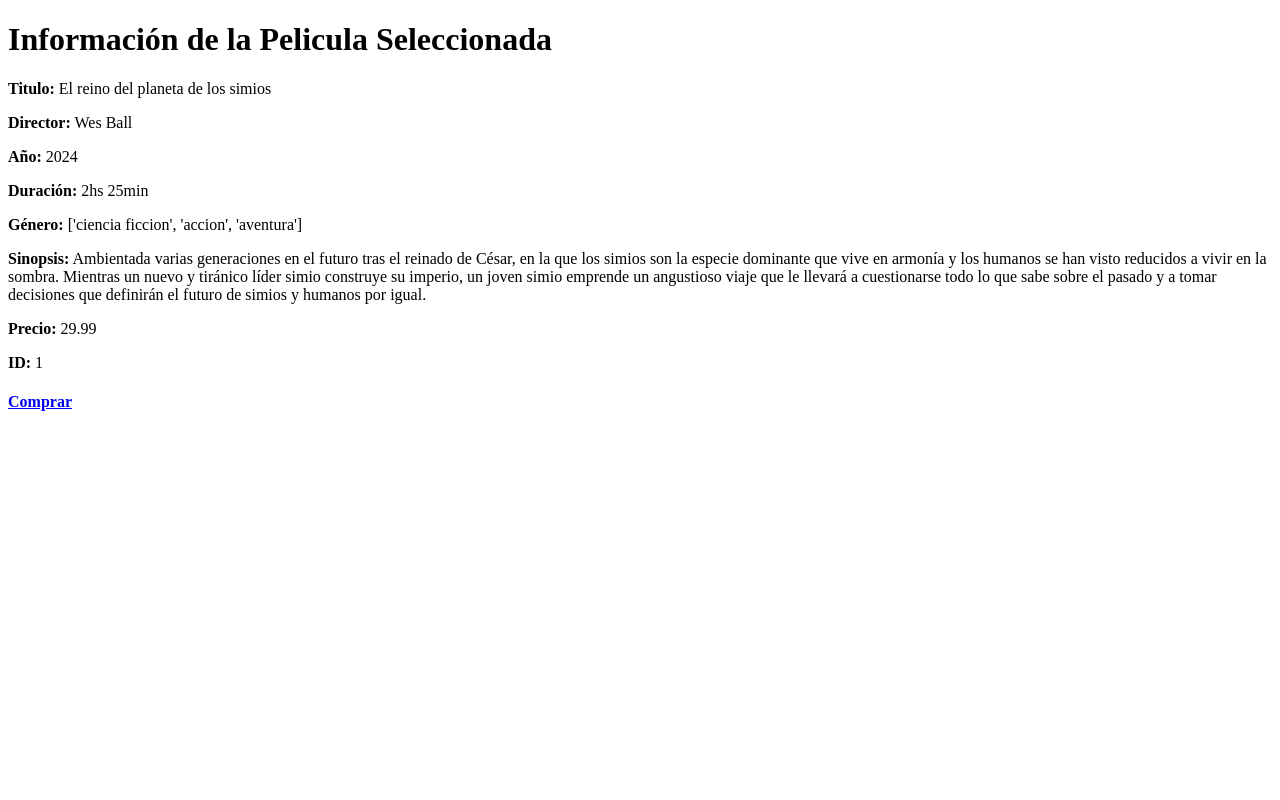
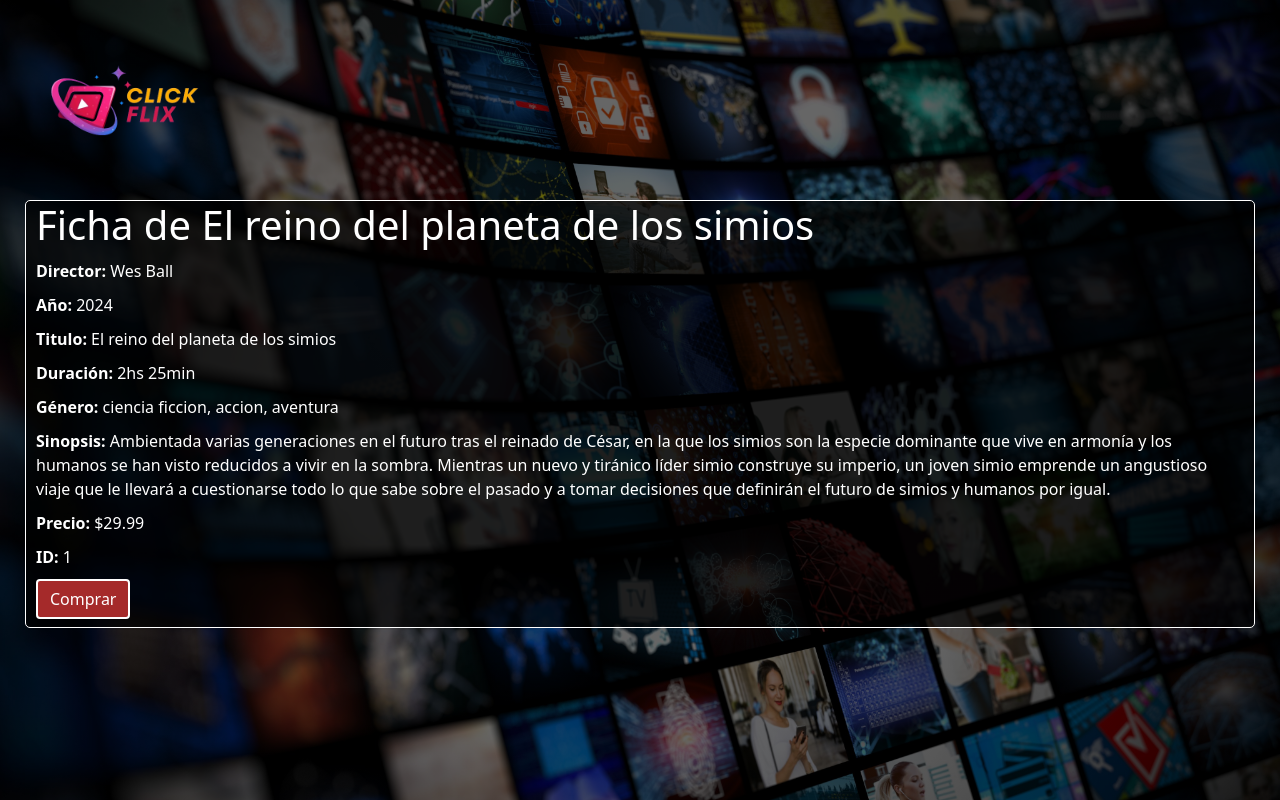
Before and after one commit to ezedesa/clickflix, a Django app: page /web/ver_pelicula/1 in a window 1280 px wide. Run offline with Django 4.2, Linux system fonts and the light colour scheme.

Commit message:
ver_pelicula.html hereda de base.html y tiene su archivo de estilo ver_pelicula.css

```diff
--- /dev/null
+++ b/project24/web/static/web/css/ver_pelicula.css
@@ -0,0 +1,24 @@
+#main-ver-pelicula{
+    margin: 0 25px 10px 25px;
+    padding: 0 10px;
+    border: 1px solid white;
+    border-radius: 5px;
+    background-color: rgba(0, 0, 0, 0.7);
+}
+
+#main-ver-pelicula p {
+    margin: 10px 0;
+}
+
+#boton-comprar{
+    border: 2px solid white;
+    background-color: brown;
+    color: white;
+    transition: background-color 0.3s ease;
+}
+
+#boton-comprar:hover{
+    background-color: white;
+    color: brown;
+    border-color: brown;
+}
--- a/project24/web/templates/web/ver_pelicula.html
+++ b/project24/web/templates/web/ver_pelicula.html
@@ -1,23 +1,26 @@
-<!DOCTYPE html>
-<html lang="es">
-<head>
-    <meta charset="UTF-8">
-    <meta name="viewport" content="width=device-width, initial-scale=1.0">
-    <title>Index Peliculas</title>
-</head>
-<body>
+{% extends "web/base.html" %}
+{% load static %}
 
-    <h1>Información de la Pelicula Seleccionada</h1>
-    <p><strong>Titulo:</strong> {{pelicula.titulo}}</p>
-    <p><strong>Director:</strong> {{pelicula.director}} </p>
-    <p><strong>Año:</strong> {{pelicula.anio}} </p>
-    <p><strong>Duración:</strong> {{pelicula.duracion}} </p>
-    <p><strong>Género:</strong> {{pelicula.genero}} </p>
-    <p><strong>Sinopsis:</strong> {{pelicula.sinopsis}} </p>
-    <p><strong>Precio:</strong> {{pelicula.precio}} </p>
-    <p><strong>ID:</strong> {{pelicula.id}} </p>
+{% block title %}
+- Data Sheet
+{% endblock %}
 
-    <h4><a href="{% url 'validacion_compra' pelicula.id %}">Comprar</a></h4>
+{% block extra_css %}
+<link rel="stylesheet" href="{% static '/web/css/ver_pelicula.css' %}">
+{% endblock %}
 
-</body>
-</html>
+{% block mainContent %}
+    <div id='main-ver-pelicula'>
+        <h1>Ficha de {{pelicula.titulo}}</h1>
+        <p><strong>Director:</strong> {{pelicula.director}} </p>
+        <p><strong>Año:</strong> {{pelicula.anio}} </p>
+        <p><strong>Titulo:</strong> {{pelicula.titulo}}</p>
+        <p><strong>Duración:</strong> {{pelicula.duracion}} </p>
+        <p><strong>Género:</strong> {{ pelicula.genero|join:", " }} </p>
+        <p><strong>Sinopsis:</strong> {{pelicula.sinopsis}} </p>
+        <p><strong>Precio:</strong> ${{pelicula.precio}} </p>
+        <p><strong>ID:</strong> {{pelicula.id}} </p>
+
+        <h4><a href="{% url 'validacion_compra' pelicula.id %}" id='boton-comprar' class='btn'>Comprar</a></h4>
+    </div>
+{% endblock %}
```
